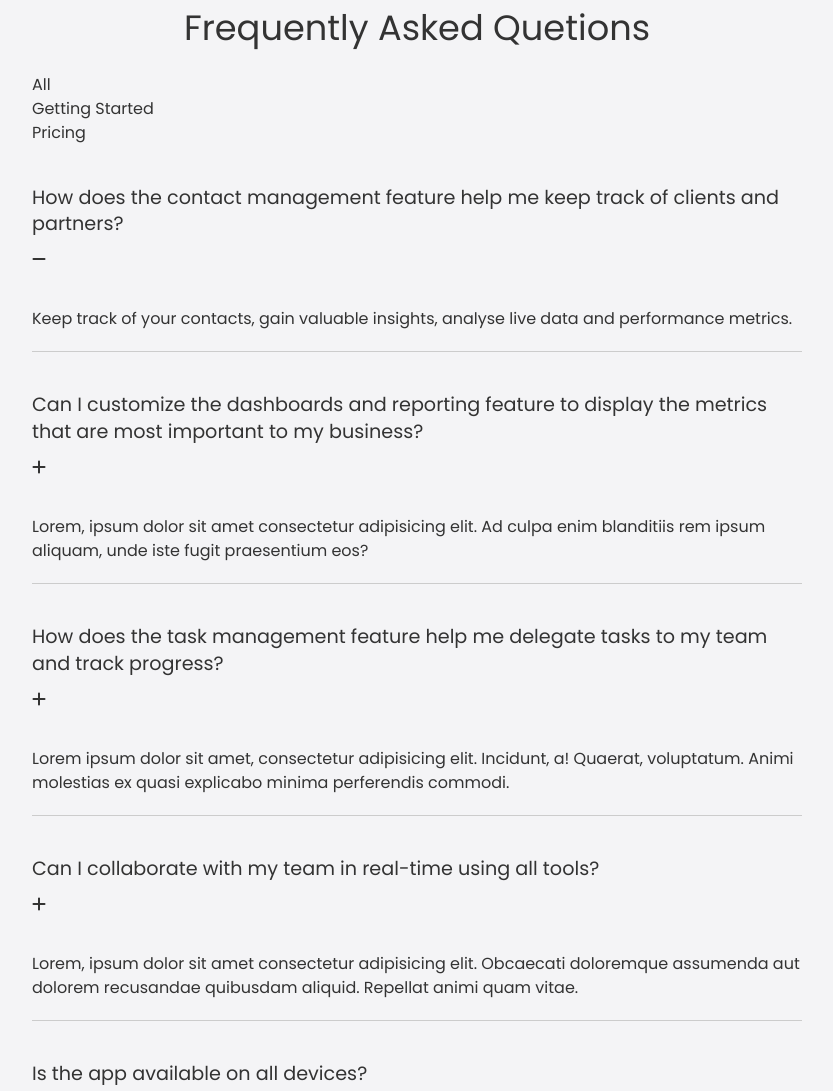
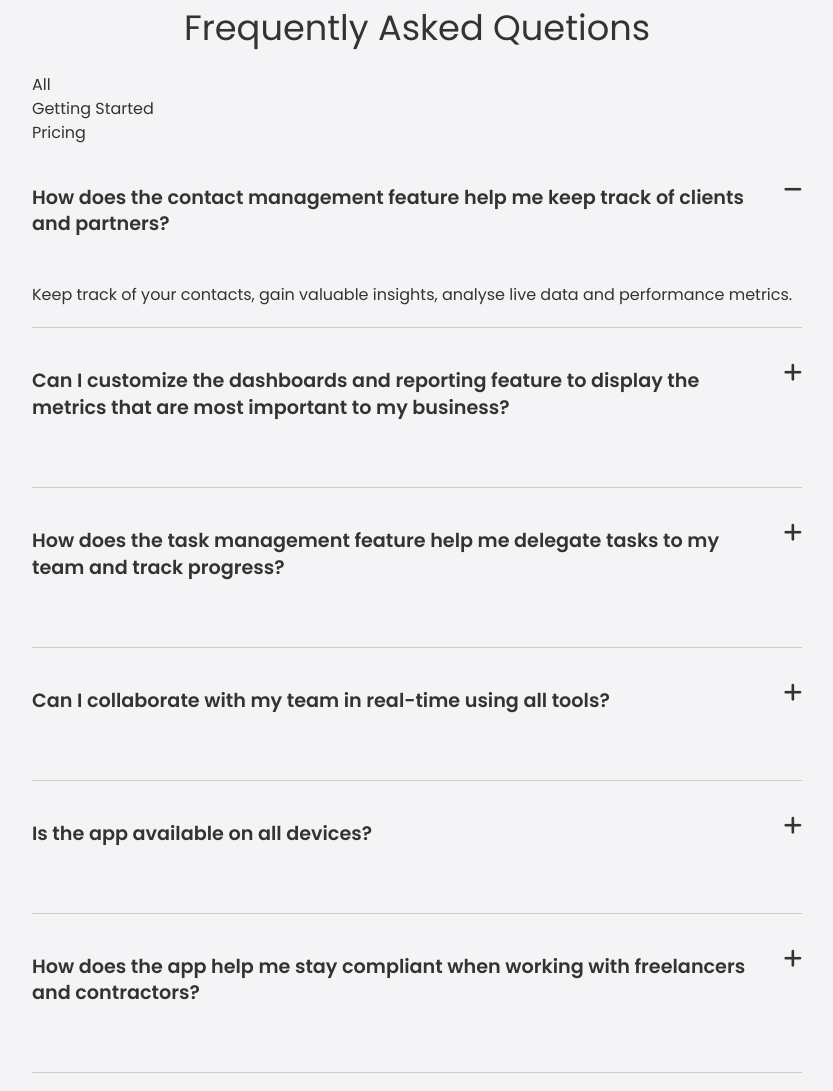
Before and after one commit to Annie-Huang/saas-landing-page, a website: page index.html in a window 1280 px wide. Shown: the part 2992-4083 px from the top of the page, without its empty margins (223-1056 px from the left). Drawn offline with Linux system fonts and the light colour scheme.

Commit message:
Style the header text and body

```diff
--- a/css/style.css
+++ b/css/style.css
@@ -151,6 +151,24 @@ img {
 .faq .faq-group .faq-group-header {
   padding: 20px 0;
   margin-bottom: 15px;
+  position: relative;
+}
+.faq .faq-group .faq-group-header h4 {
+  font-weight: 600;
+  width: 95%;
+}
+.faq .faq-group .faq-group-header i {
+  position: absolute;
+  right: 0;
+  top: 35px;
+  font-size: 1.3rem;
+  cursor: pointer;
+}
+.faq .faq-group .faq-group-body {
+  display: none;
+}
+.faq .faq-group .faq-group-body.open {
+  display: block;
 }
 
 /* Utility Classes */
```
